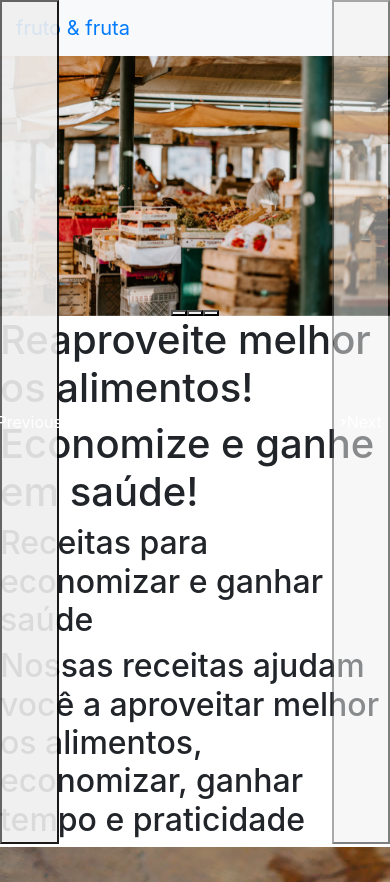
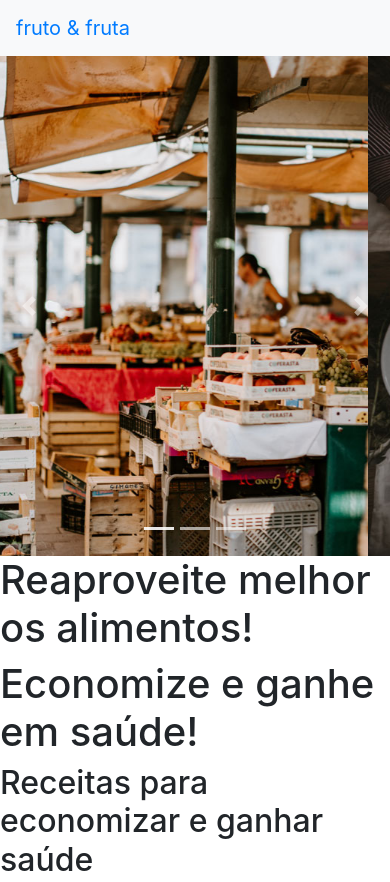
Before and after one commit to QuerenFernandes/projetoFruta, a plain HTML site: page index.html in a window 390 px wide. Shown: the top 882 px of the page. Drawn offline with nearby package versions, Linux system fonts and the light colour scheme.

Commit message:
revisando alteracoes

```diff
--- a/index.html
+++ b/index.html
@@ -25,38 +25,45 @@
       </div>
   </nav>
 
-  <div id="carouselExampleCaptions" class="carousel slide" data-bs-ride="false">
-    <div class="carousel-indicators">
-      <button type="button" data-bs-target="#carouselExampleCaptions" data-bs-slide-to="0" class="active" aria-current="true" aria-label="Slide 1"></button>
-      <button type="button" data-bs-target="#carouselExampleCaptions" data-bs-slide-to="1" aria-label="Slide 2"></button>
-      <button type="button" data-bs-target="#carouselExampleCaptions" data-bs-slide-to="2" aria-label="Slide 3"></button>
-    </div>
+  <div class="bd-example">
+    <div id="carouselExampleCaptions" class="carousel slide" data-ride="carousel">
+      <ol class="carousel-indicators">
+        <li data-target="#carouselExampleCaptions" data-slide-to="0" class="active"></li>
+        <li data-target="#carouselExampleCaptions" data-slide-to="1"></li>
+        <li data-target="#carouselExampleCaptions" data-slide-to="2"></li>
+      </ol>
       <div class="carousel-inner">
         <div class="carousel-item active">
-        <img src="src/img/carrossel-img1.jpg" class="d-block w-100" alt="Feira de legumes e frutas">
+          <img src="src/img/carrossel-img1.jpg" class="d-block w-100 imagem-carrossel" alt="feira de alimentos">
           <div class="carousel-caption d-none d-md-block">
             <h5>First slide label</h5>
-          <p>Some representative placeholder content for the first slide.</p>
+            <p>Nulla vitae elit libero, a pharetra augue mollis interdum.</p>
           </div>
         </div>
         <div class="carousel-item">
-        <img src="src/img/carrossel-img2.jpg" class="d-block w-100" alt="mãos mexendo em grãos de café">
+          <img src="src/img/carrossel-img2.jpg" class="d-block w-100 imagem-carrossel" alt="grãos de café">
           <div class="carousel-caption d-none d-md-block">
             <h5>Second slide label</h5>
-          <p>Some representative placeholder content for the second slide.</p>
+            <p>Lorem ipsum dolor sit amet, consectetur adipiscing elit.</p>
+          </div>
+        </div>
+        <div class="carousel-item">
+          <img src="..." class="d-block w-100" alt="...">
+          <div class="carousel-caption d-none d-md-block">
+            <h5>Third slide label</h5>
+            <p>Praesent commodo cursus magna, vel scelerisque nisl consectetur.</p>
           </div>
         </div>
       </div>
+      <a class="carousel-control-prev" href="#carouselExampleCaptions" role="button" data-slide="prev">
+        <span class="carousel-control-prev-icon" aria-hidden="true"></span>
+        <span class="sr-only">Previous</span>
+      </a>
+      <a class="carousel-control-next" href="#carouselExampleCaptions" role="button" data-slide="next">
+        <span class="carousel-control-next-icon" aria-hidden="true"></span>
+        <span class="sr-only">Next</span>
+      </a>
     </div>
-    </div>
-    <button class="carousel-control-prev" type="button" data-bs-target="#carouselExampleCaptions" data-bs-slide="prev">
-      <span class="carousel-control-prev-icon" aria-hidden="true"></span>
-      <span class="visually-hidden">Previous</span>
-    </button>
-    <button class="carousel-control-next" type="button" data-bs-target="#carouselExampleCaptions" data-bs-slide="next">
-      <span class="carousel-control-next-icon" aria-hidden="true"></span>
-      <span class="visually-hidden">Next</span>
-    </button>
   </div>
 
   <h1>Reaproveite melhor os alimentos!</h1>
--- a/src/style.css
+++ b/src/style.css
@@ -0,0 +1,5 @@
+.imagem-carrossel {
+    object-fit: cover;
+    object-position: 0 70%;
+    height: 500px;
+}
```
Lines whose indentation alone changed are shown as unchanged.
